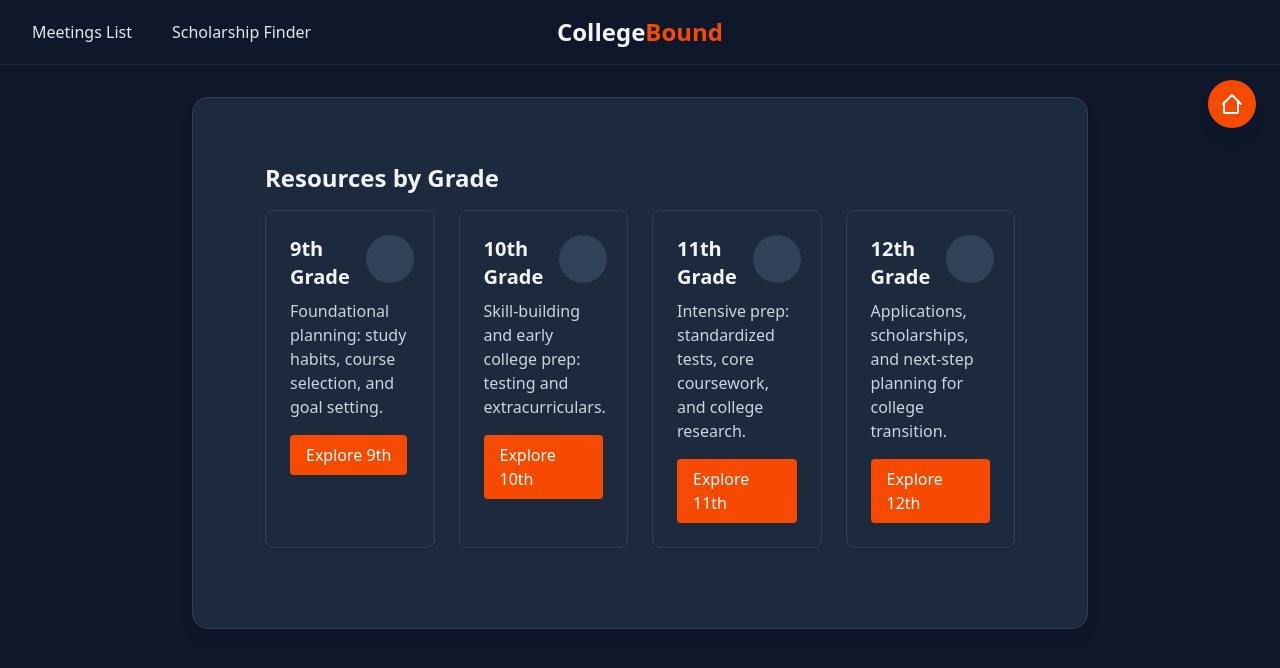
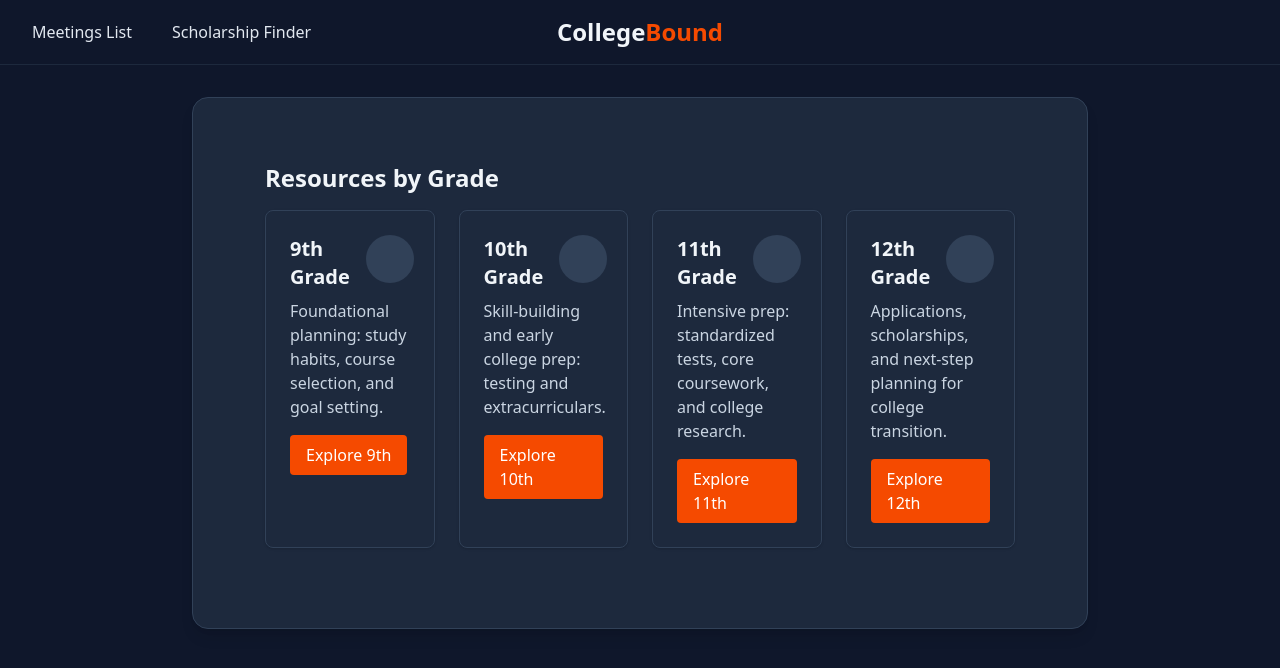
Before and after one commit to collegeboundacademy/college-bound, a Jekyll site: the page built from index.md, in a window 1280 px wide. Shown: the top 668 px of the page. Built offline with Jekyll 4.4.1, drawn with Linux system fonts in a browser that asks for light colours.

Commit message:
Remove floating index shortcut button on front page

```diff
--- a/_layouts/default.html
+++ b/_layouts/default.html
@@ -56,12 +56,5 @@
     <main class="bg-slate-800 w-full max-w-4xl mx-auto shadow-lg px-4 sm:px-6 md:px-8 lg:px-10 py-6 sm:py-8 rounded-2xl overflow-hidden border border-slate-700 mt-8 text-slate-100">
       {{ content }}
     </main>
-
-  <!-- Floating index shortcut button (always visible) -->
-  <a href="{{ '/' | relative_url }}" aria-label="Back to frontpage" title="Frontpage" class="fixed top-20 right-6 z-40 inline-flex items-center justify-center w-12 h-12 bg-orange-600 text-white rounded-full shadow-lg hover:bg-orange-700 focus:outline-none focus:ring-2 focus:ring-orange-300">
-      <svg xmlns="http://www.w3.org/2000/svg" class="w-6 h-6" fill="none" viewBox="0 0 24 24" stroke="currentColor" stroke-width="2" aria-hidden="true">
-        <path stroke-linecap="round" stroke-linejoin="round" d="M3 12l9-9 9 9M4 10v10a1 1 0 001 1h3m10-11v10a1 1 0 01-1 1h-3m-6 0h6" />
-      </svg>
-    </a>
 </body>
 </html>
```
